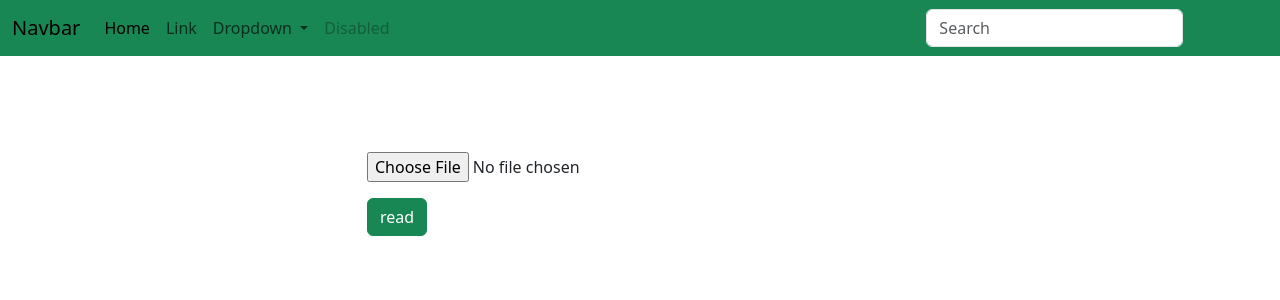
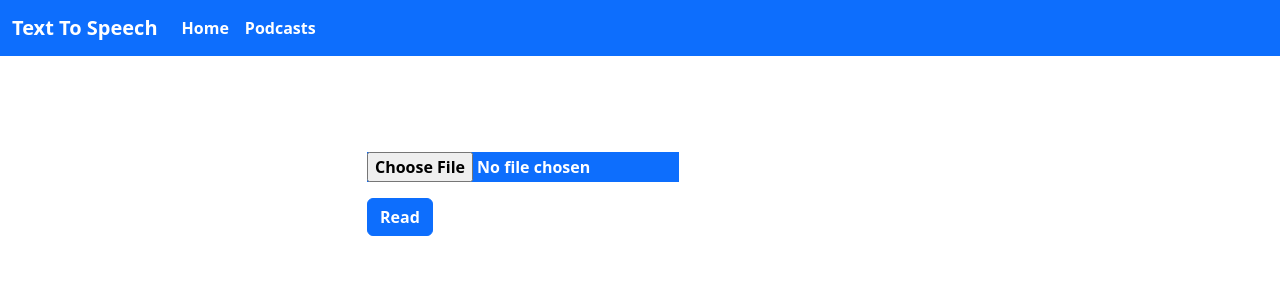
Before and after one commit to AayushSolanki/Text_to_Speech__Harsh_Sir, a Django app: page / in a window 1280 px wide. Shown: the top 300 px of the page. Run offline with Django 4.2, Linux system fonts and the light colour scheme.

Commit message:
ui_changes

```diff
--- a/templates/base.html
+++ b/templates/base.html
@@ -14,11 +14,14 @@
 
   {% endblock head %}
 </head>
-<body>
+<body class="">
 
 
 
   {% include "navbar.html" %}
+
+
+
 
   {% block content %}
 
--- a/templates/exceltotext.html
+++ b/templates/exceltotext.html
@@ -11,6 +11,8 @@
 
 {% block content %}
 
+
+
 <div class="container mt-5">
   <div class="row">
     <div class="col-md-6 offset-md-3">
@@ -18,12 +20,12 @@
         {% csrf_token %}
         {{ form.errors }}
 
- <input name="excel" type="file" class="custom-file-input" id="excel"
- accept=".xlsx, .xls, .csv">
+ <input name="excel" type="file" class="custom-file-input bg-primary fw-bold text-white" id="excel"
+ accept=".xlsx,.xls,.csv">
 
 
         <div class="mt-3">
-          <button type="submit" class="btn btn-success">read</button>
+          <button type="submit" class="btn btn-primary fw-bold text-white">Read</button>
         </div>
       </div>
       </form>
--- a/templates/exceltotextdetail.html
+++ b/templates/exceltotextdetail.html
@@ -57,7 +57,7 @@ Excel To Audio
 
     <div class="input-group mb-3">
       <span class="input-group-text " id="basic-addon1">File Name</span>
-      <input type="text" class="form-control" name="filename" placeholder="Filename" aria-label="Username" aria-describedby="basic-addon1">
+      <input type="text" required class="form-control" name="filename" placeholder="Filename" aria-label="Username" aria-describedby="basic-addon1">
     </div>
   </div>
 
--- a/templates/navbar.html
+++ b/templates/navbar.html
@@ -1,36 +1,19 @@
-<nav class="navbar navbar-expand-lg bg-success ">
+<nav class="navbar navbar-expand-lg  bg-primary fw-bold ">
   <div class="container-fluid">
-    <a class="navbar-brand" href="#">Navbar</a>
+    <a class="navbar-brand text-white" href="#">Text To Speech</a>
     <button class="navbar-toggler" type="button" data-bs-toggle="collapse" data-bs-target="#navbarSupportedContent" aria-controls="navbarSupportedContent" aria-expanded="false" aria-label="Toggle navigation">
       <span class="navbar-toggler-icon"></span>
     </button>
     <div class="collapse navbar-collapse" id="navbarSupportedContent">
       <ul class="navbar-nav me-auto mb-2 mb-lg-0">
         <li class="nav-item">
-          <a class="nav-link active" aria-current="page" href="#">Home</a>
+          <a class="nav-link active text-white" aria-current="page" href="/">Home</a>
         </li>
         <li class="nav-item">
-          <a class="nav-link" href="#">Link</a>
+          <a class="nav-link text-white" href="/mergedailogs">Podcasts</a>
         </li>
-        <li class="nav-item dropdown">
-          <a class="nav-link dropdown-toggle" href="#" role="button" data-bs-toggle="dropdown" aria-expanded="false">
-            Dropdown
-          </a>
-          <ul class="dropdown-menu">
-            <li><a class="dropdown-item" href="#">Action</a></li>
-            <li><a class="dropdown-item" href="#">Another action</a></li>
-            <li><hr class="dropdown-divider"></li>
-            <li><a class="dropdown-item" href="#">Something else here</a></li>
-          </ul>
-        </li>
-        <li class="nav-item">
-          <a class="nav-link disabled">Disabled</a>
-        </li>
-      </ul>
-      <form class="d-flex" role="search">
-        <input class="form-control me-2" type="search" placeholder="Search" aria-label="Search">
-        <button class="btn btn-outline-success" type="submit">Search</button>
-      </form>
+
+
     </div>
   </div>
 </nav>
--- a/tts/views.py
+++ b/tts/views.py
@@ -3,7 +3,6 @@ from django.shortcuts import render
 from tts.models import audio, podcast_files,excel_files
 from .utils import  convert_text_to_audio, merge_audio_file
 import PyPDF2
-import pandas as pd
 from pathlib import Path
 
 BASE_DIR = Path(__file__).resolve().parent.parent
@@ -23,6 +22,10 @@ def merge_dailogs(request):
 
      podcasts = podcast_files.objects.all()
      return render(request,"display_result.html",{'podcasts':podcasts})
+
+   else:
+      podcasts = podcast_files.objects.all()
+      return render(request,"display_result.html",{'podcasts':podcasts})
 
 def merge_files(request):
    if request.method == "POST":
```
Also changed, not shown: templates/display_result.html (+8 -26 lines), tts/admin.py (+3 -8 lines), db.sqlite3, 3 other files.
